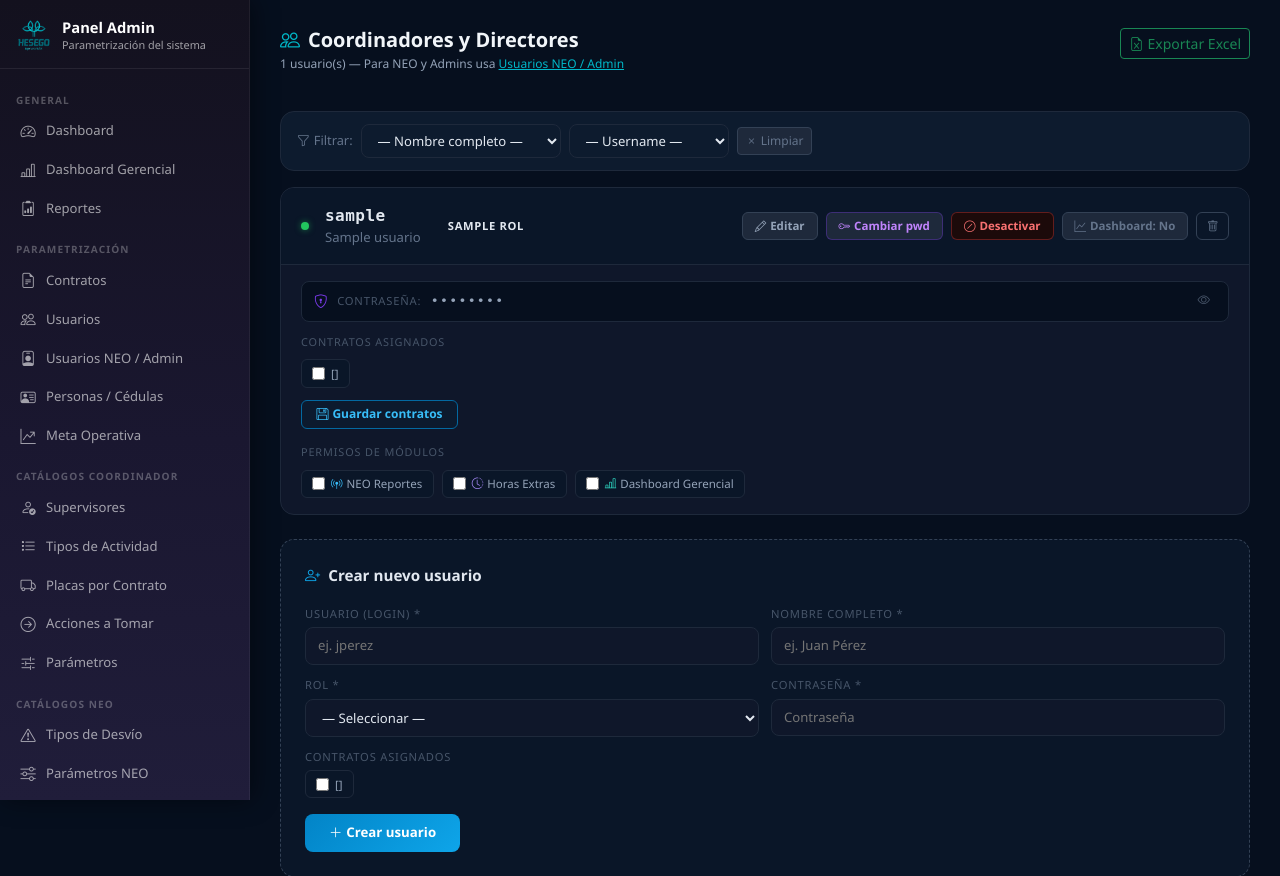
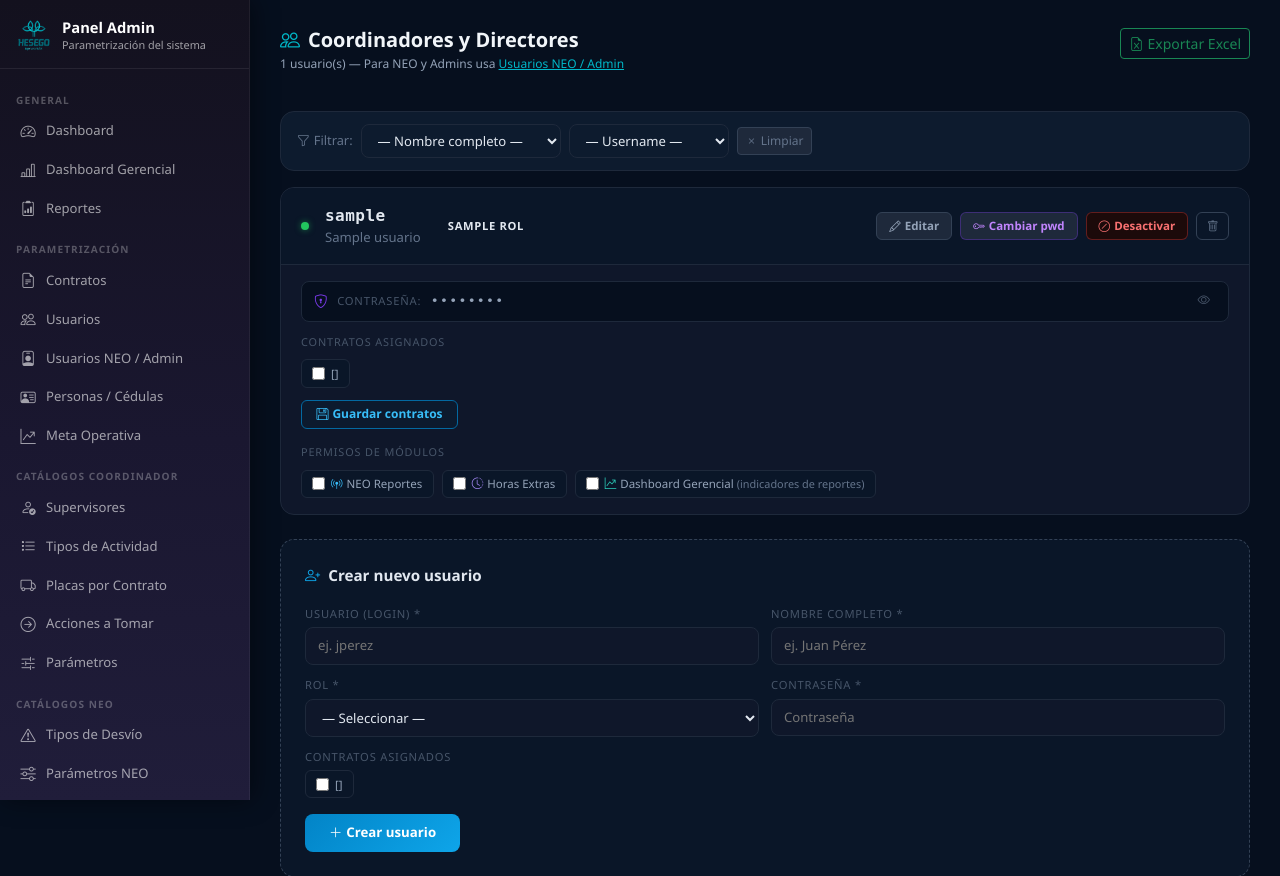
Before and after one commit to mariajosebarreto75/Incidencias, a Python web app: template app/templates/admin/usuarios.html in a window 1280 px wide. Shown: the top 876 px of the page. Run offline with Jinja, Linux system fonts and the light colour scheme; the template is opened without the code that fills it: most values are stand-ins (such as "Sample title", 1, 10 or a date in 2020); some libraries are stand-ins or nearby versions.

Commit message:
feat: mover boton Dashboard a seccion permisos con descripcion clara en admin usuarios

```diff
--- a/app/templates/admin/usuarios.html
+++ b/app/templates/admin/usuarios.html
@@ -199,19 +199,6 @@
                 <i class="bi bi-check-circle me-1"></i>Activar
             </button>
             {% endif %}
-            {% if u.acceso_dashboard %}
-            <button class="nu-btn-dash-on"
-                data-id="{{ u.id }}" data-nombre="{{ u.nombre_completo | e }}"
-                onclick="toggleDashboard(this, false)" title="Quitar acceso al Dashboard gerencial">
-                <i class="bi bi-graph-up-arrow me-1"></i>Dashboard: Sí
-            </button>
-            {% else %}
-            <button class="nu-btn-dash-off"
-                data-id="{{ u.id }}" data-nombre="{{ u.nombre_completo | e }}"
-                onclick="toggleDashboard(this, true)" title="Dar acceso al Dashboard gerencial">
-                <i class="bi bi-graph-up me-1"></i>Dashboard: No
-            </button>
-            {% endif %}
             <button class="nu-btn-del"
                 data-id="{{ u.id }}" data-nombre="{{ u.nombre_completo | e }}"
                 onclick="eliminarUsuario(this)" title="Eliminar">
@@ -264,11 +251,11 @@
                        {% if 'horas_extras' in perms %}checked{% endif %} onchange="togglePermiso(this)">
                 <span><i class="bi bi-clock-history me-1" style="color:#a78bfa;"></i>Horas Extras</span>
             </label>
-            <label class="nu-check-label" style="border-color:{% if 'dashboard_gerencial' in perms %}#0d9488{% else %}#1e293b{% endif %};"
-                   title="Dashboard Gerencial de indicadores de reportes NEO">
+            <label class="nu-check-label" style="border-color:{% if u.acceso_dashboard or 'dashboard_gerencial' in perms %}#0d9488{% else %}#1e293b{% endif %};"
+                   title="Dashboard Gerencial — vista consolidada de indicadores de reportes operacionales NEO (conformidad, no conformidad, tiempos de respuesta)">
                 <input type="checkbox" class="perm-ck" data-uid="{{ u.id }}" data-permiso="dashboard_gerencial"
-                       {% if 'dashboard_gerencial' in perms %}checked{% endif %} onchange="togglePermiso(this)">
-                <span><i class="bi bi-bar-chart-line me-1" style="color:#2dd4bf;"></i>Dashboard Gerencial</span>
+                       {% if u.acceso_dashboard or 'dashboard_gerencial' in perms %}checked{% endif %} onchange="togglePermiso(this)">
+                <span><i class="bi bi-graph-up-arrow me-1" style="color:#2dd4bf;"></i>Dashboard Gerencial <small style="color:#64748b;font-size:.68rem;">(indicadores de reportes)</small></span>
             </label>
         </div>
     </div>
@@ -427,7 +414,11 @@ async function togglePermiso(cb) {
     const uid     = cb.dataset.uid;
     const permiso = cb.dataset.permiso;
     const valor   = cb.checked;
-    const r = await apiFetch("/admin/api/usuarios/" + uid, "PUT", { permiso, valor });
+    // Para dashboard_gerencial también sincronizamos acceso_dashboard
+    const payload = permiso === 'dashboard_gerencial'
+        ? { permiso, valor, acceso_dashboard: valor }
+        : { permiso, valor };
+    const r = await apiFetch("/admin/api/usuarios/" + uid, "PUT", payload);
     if (r.success) {
         const colorMap = { neo_reportes:'#0284c7', horas_extras:'#7c3aed', dashboard_gerencial:'#0d9488' };
         cb.parentElement.style.borderColor = valor ? (colorMap[permiso] || '#0ea5e9') : '#1e293b';
```
